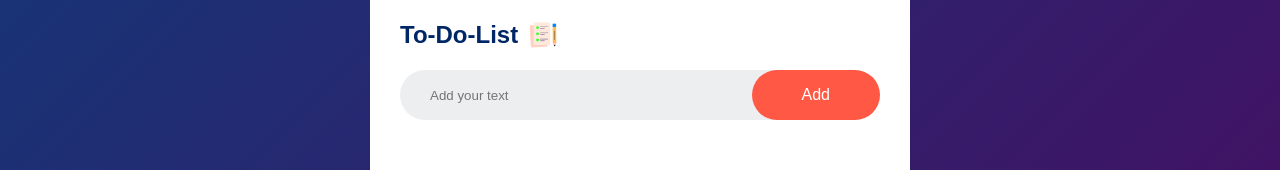
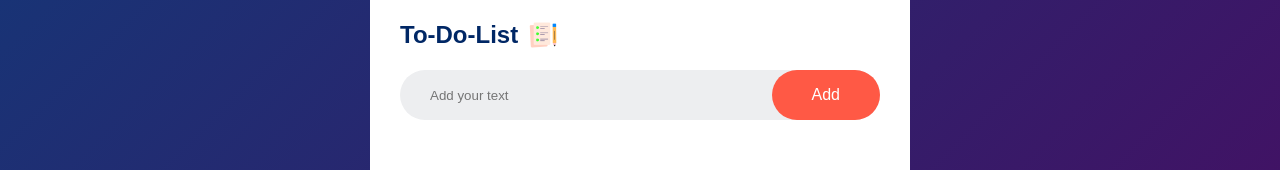
Before and after one commit to SelvanN/To-Do-List, a plain HTML site: page index.html in a window 1280 px wide. Shown: the part 130-300 px from the top of the page. Drawn offline with Linux system fonts and the light colour scheme.

Commit message:
button padding change

```diff
--- a/style.css
+++ b/style.css
@@ -55,7 +55,7 @@ input {
 button {
     border: none;
     outline: none;
-    padding: 16px 50px;
+    padding: 16px 40px;
     background: #ff5945;
     color: #fff;
     font-size: 16px;
@@ -110,3 +110,17 @@ ul li span {
 ul li span:hover{
     background:#edeef0 ;
 }
+
+
+/* mobile design */
+
+/* @media only screen and( min-width:375px){
+
+    button{
+
+        padding: 10px 30px;
+        font-size: 14px;
+
+    }
+
+} */
```
